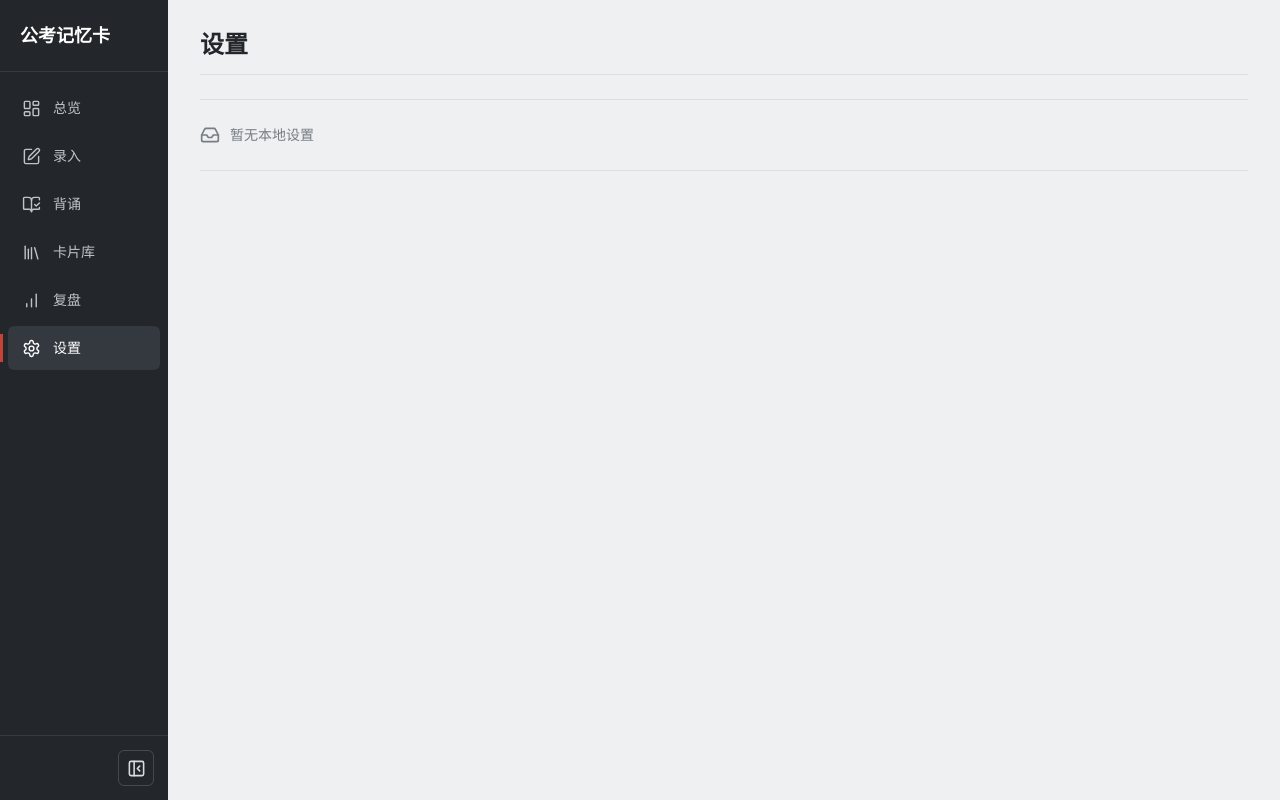
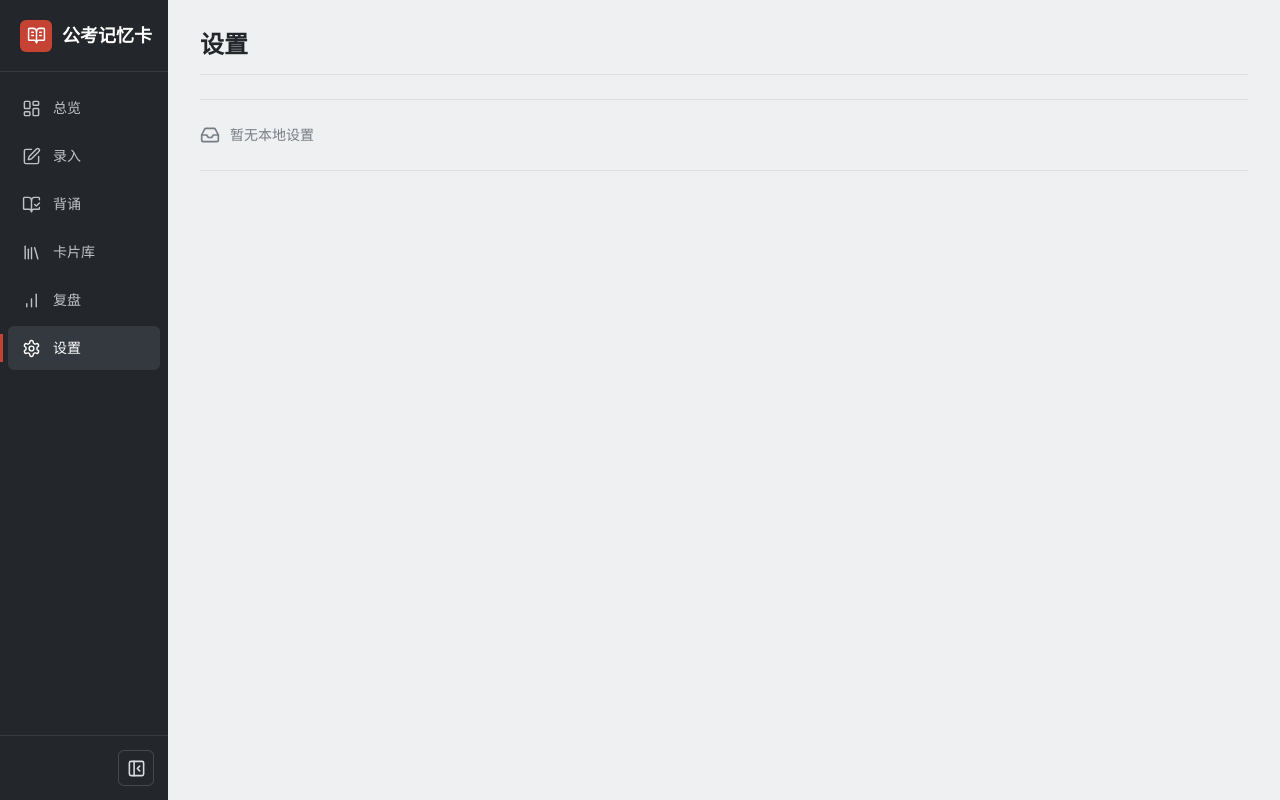
Before and after one commit to git-nyf/gongkaofupan, a React (Vite) app: page /settings in a window 1280 px wide. Built offline with nearby package versions, Linux system fonts and the light colour scheme.

Commit message:
fix: 修正空响应与侧栏折叠语义

```diff
--- a/src/components/AppShell.tsx
+++ b/src/components/AppShell.tsx
@@ -1,6 +1,7 @@
 import { useState, type ReactNode } from 'react';
 import {
   BookOpenCheck,
+  BookOpenText,
   ChartNoAxesColumnIncreasing,
   Library,
   LayoutDashboard,
@@ -37,8 +38,11 @@ export function AppShell({ children }: AppShellProps) {
 
   return (
     <div className={`app-shell${collapsed ? ' app-shell--collapsed' : ''}`}>
-      <aside className="app-shell__sidebar">
+      <aside className="app-shell__sidebar" id="app-sidebar">
         <Link className="app-shell__brand" to="/" aria-label="公考记忆卡">
+          <span className="app-shell__brand-mark" aria-hidden="true">
+            <BookOpenText size={19} strokeWidth={1.9} />
+          </span>
           {collapsed ? null : <span className="app-shell__brand-text">公考记忆卡</span>}
         </Link>
 
@@ -62,6 +66,8 @@ export function AppShell({ children }: AppShellProps) {
 
         <div className="app-shell__sidebar-tools">
           <button
+            aria-controls="app-sidebar"
+            aria-expanded={!collapsed}
             aria-label={toggleLabel}
             className="app-shell__collapse-button"
             onClick={() => setCollapsed((current) => !current)}
--- a/src/styles/global.css
+++ b/src/styles/global.css
@@ -67,12 +67,25 @@ a:focus-visible {
 .app-shell__brand {
   display: flex;
   align-items: center;
+  gap: 10px;
   min-height: 72px;
   padding: 0 20px;
   border-bottom: 1px solid rgba(255, 255, 255, 0.09);
   color: #ffffff;
   text-decoration: none;
   white-space: nowrap;
+}
+
+.app-shell__brand-mark {
+  display: inline-flex;
+  flex: 0 0 32px;
+  align-items: center;
+  justify-content: center;
+  width: 32px;
+  height: 32px;
+  border-radius: var(--radius);
+  background: var(--color-accent);
+  color: #ffffff;
 }
 
 .app-shell__brand-text {
```
Also changed, not shown: src/api/client.ts (+10 -2 lines), 3 other files (tests, documents, lock files or other folders).
